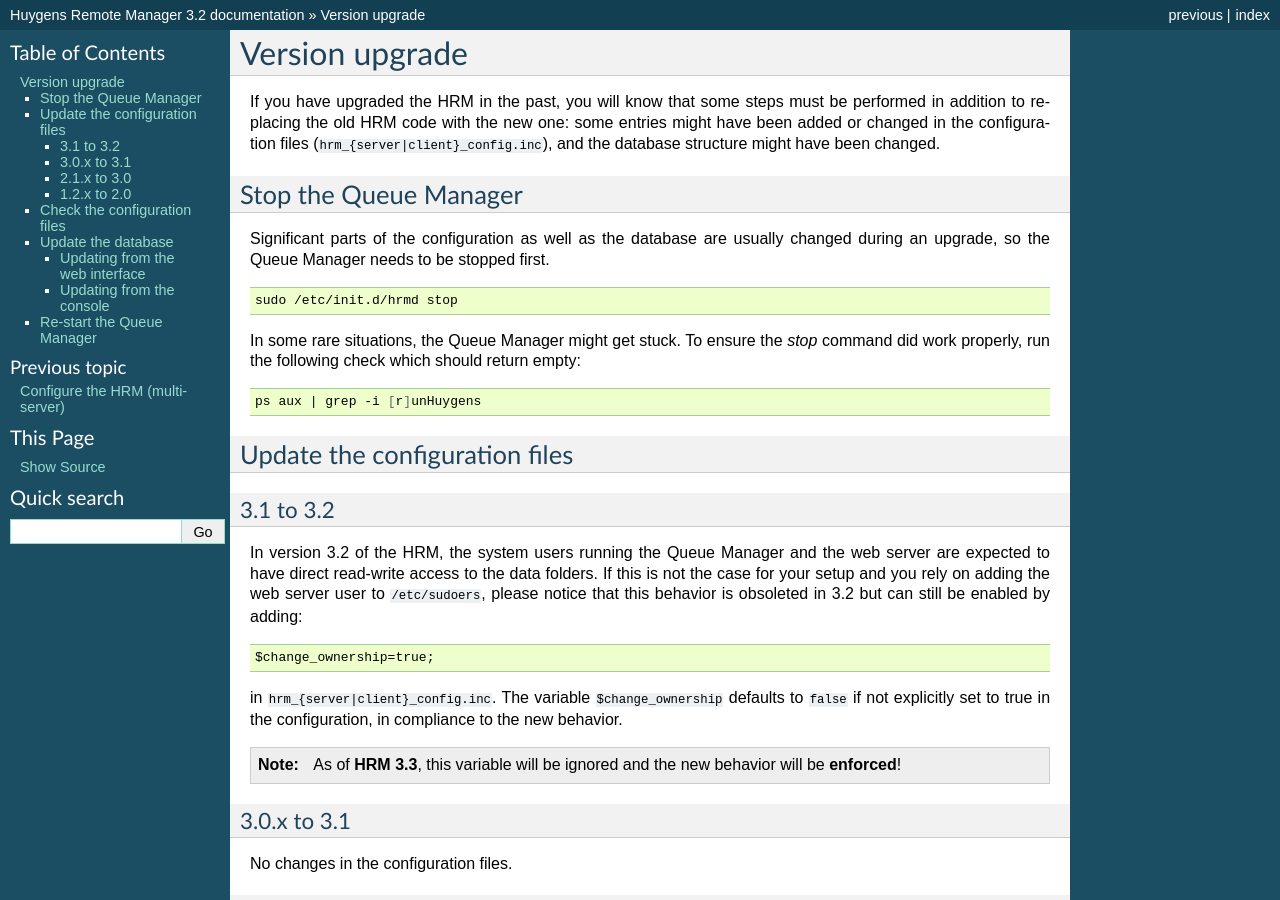
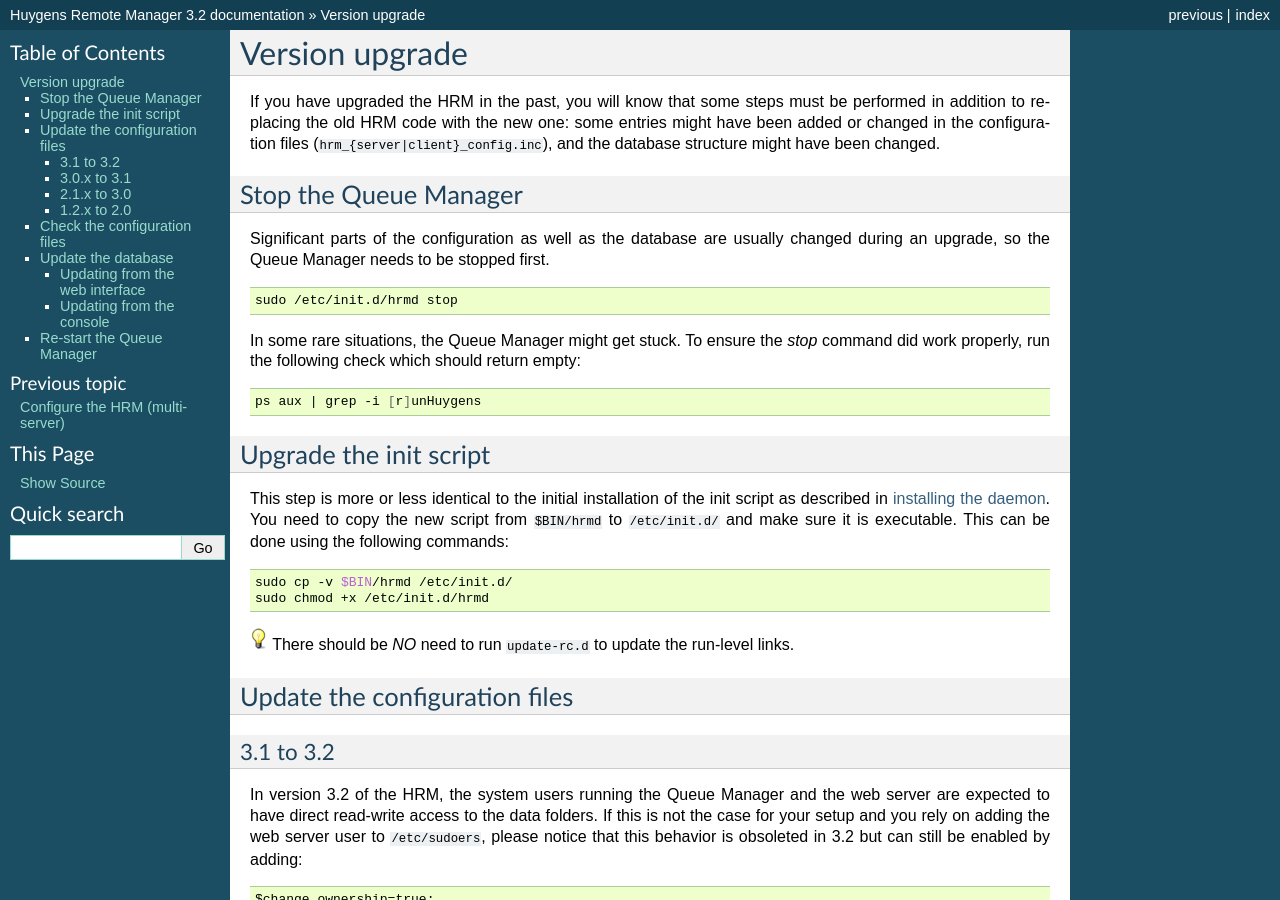
Before and after one commit to aarpon/hrm_docs, a Sphinx documentation site: the page built from docs/upgrade.rst, in a window 1280 px wide and 900 px high. Built offline with Sphinx 7.4.7, drawn with Linux system fonts in a browser that asks for light colours.

Commit message:
Add section about upgrading the init script
fixes #304

```diff
--- a/docs/upgrade.rst
+++ b/docs/upgrade.rst
@@ -23,6 +23,18 @@
 .. code-block:: sh
 
     ps aux | grep -i [r]unHuygens
+
+Upgrade the init script
+=======================
+
+This step is more or less identical to the initial installation of the init script as described in :ref:`installing the daemon <hrm_daemon>`. You need to copy the new script from ``$BIN/hrmd`` to ``/etc/init.d/`` and make sure it is executable. This can be done using the following commands:
+
+.. code-block:: sh
+
+    sudo cp -v $BIN/hrmd /etc/init.d/
+    sudo chmod +x /etc/init.d/hrmd
+
+|note| There should be *NO* need to run ``update-rc.d`` to update the run-level links.
 
 Update the configuration files
 ==============================
```
